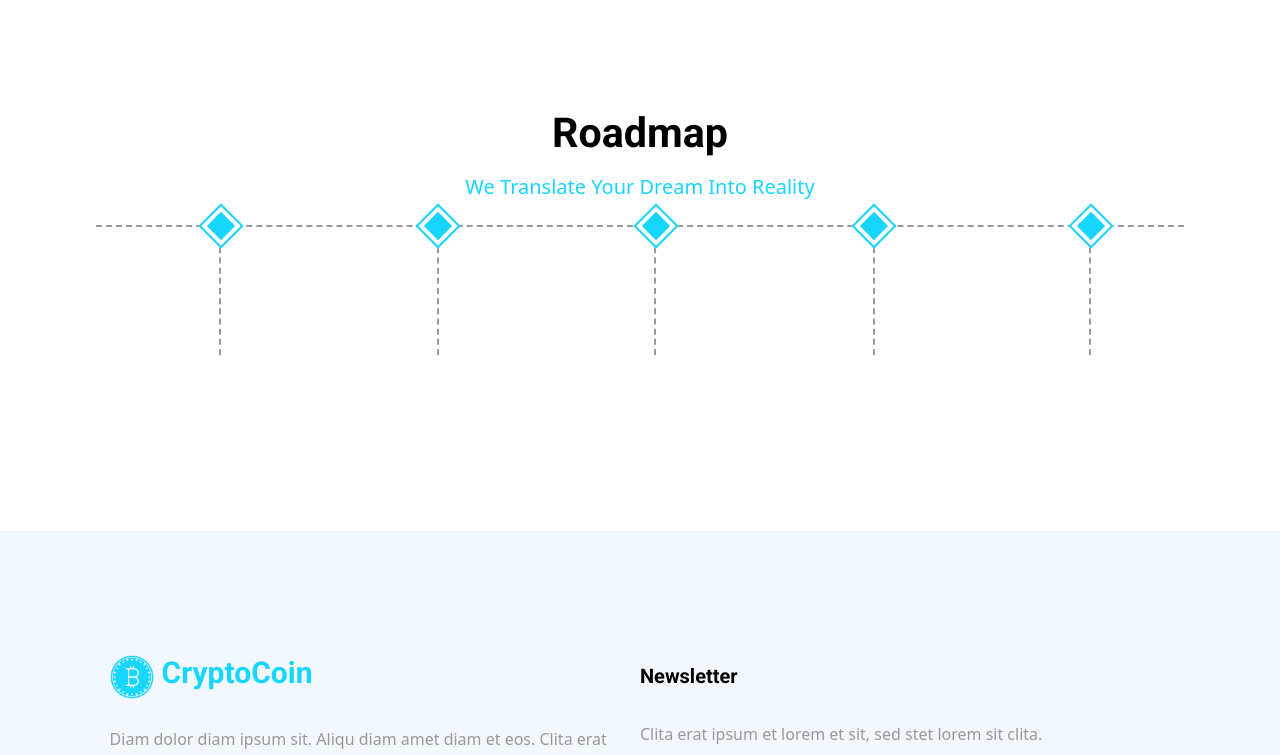
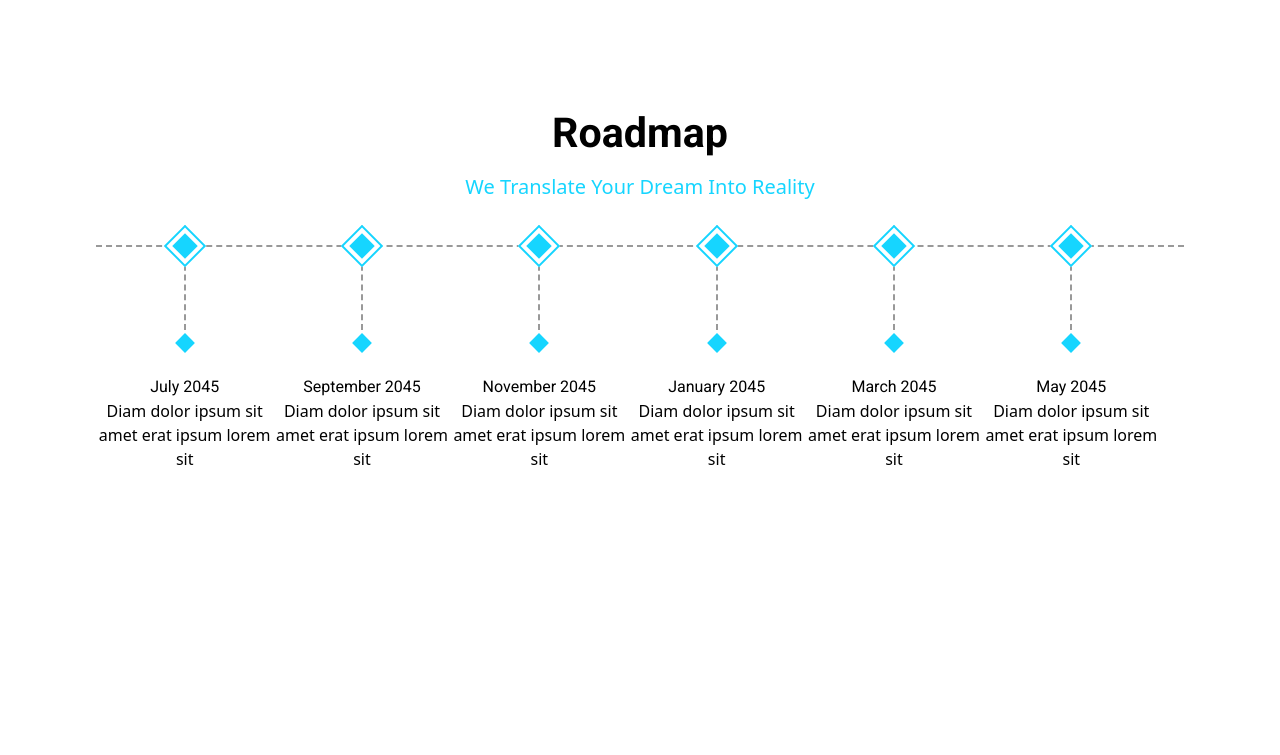
Before and after one commit to KaptainCS3/Crypto_Explore, a React (Vite) app in the folder Crypto_Explore/: page /roadmap in a window 1280 px wide. Shown: the part 577-1332 px from the top of the page. Built offline with nearby package versions, Linux system fonts and the light colour scheme.

Commit message:
copy paste makeup

```diff
--- a/Crypto_Explore/src/components/ListMaps.jsx
+++ b/Crypto_Explore/src/components/ListMaps.jsx
@@ -1,5 +1,5 @@
-import React from 'react'
-
+import React from "react";
+import roadmap from "../../roadmap";
 const ListMaps = () => {
   return (
     <>
@@ -10,40 +10,59 @@ const ListMaps = () => {
             <p className="text-[#16D5FF] text-xl mb-6">
               We Translate Your Dream Into Reality
             </p>
-            <div className="relative w-full border-dashed border-t-2 border-[#999] lg:flex">
-              <div>
-                <div className="absolute top-0 left-[11.3%] flex w-0 h-32 border-r-2 border-[#999] border-dashed -rotate-180">
-                </div>
-                <div className="bg-white absolute left-[10%] -top-[1.05rem] flex items-center justify-center w-8 h-8 border-2 border-[#16D5FF] rotate-45">
-                  <div className="w-5 h-5 bg-[#16D5FF]"></div>
+            {/* <div className="owl-carousel roadmap-carousel">
+              <div className="owl-stage-outer">
+                <div className="owl-stage">
+                  <div className="owl-item">
+                    <div className="roadmap-item">
+                      <div className="roadmap-point">
+                      </div>
+                      <h5>July 2045</h5>
+                      <span>Diam dolor ipsum sit amet erat ipsum lorem sit</span>
+                    </div>
+                  </div>
+                  <div className=".owl-carousel"></div>
+                  <div className=".owl-carousel"></div>
+                  <div className=".owl-carousel"></div>
+                  <div className=".owl-carousel"></div>
+                  <div className=".owl-carousel"></div>
+                  <div className=".owl-carousel"></div>
+                  <div className=".owl-carousel"></div>
+                  <div className=".owl-carousel"></div>
+                  <div className=".owl-carousel"></div>
+                  <div className=".owl-carousel"></div>
+                  <div className=".owl-carousel"></div>
                 </div>
               </div>
-              <div>
-                <div className="absolute top-0 left-[31.3%] flex w-0 h-32 border-r-2 border-[#999] border-dashed -rotate-180">
-                </div>
-                <div className="bg-white absolute left-[30%] -top-[1.05rem] flex items-center justify-center w-8 h-8 border-2 border-[#16D5FF] rotate-45">
-                  <div className="w-5 h-5 bg-[#16D5FF]"></div>
+            </div> */}
+
+            <div className="owl-carousel roadmap-carousel wow owl-loaded owl-drag">
+              <div className="owl-stage-outer">
+                <div className="owl-stage">
+                  <div className="owl-item cloned mr-6 flex">
+                    {roadmap.map((el) => (
+                      <div className="roadmap-item">
+                        <div className="roadmap-point">
+                          <span className="square"></span>
+                        </div>
+                        <h5>{el.date}</h5>
+                        <span>
+                          {el.comment}
+                        </span>
+                      </div>
+                    ))}
+                  </div>
                 </div>
               </div>
-              <div>
-                <div className="absolute top-0 left-[51.3%] flex w-0 h-32 border-r-2 border-[#999] border-dashed -rotate-180">
+              {/* <div className="owl-nav">
+                <div className="owl-prev">
+                  <i className="bi bi-chevron-left"></i>
                 </div>
-                <div className="bg-white absolute left-1/2 -top-[1.05rem] flex items-center justify-center w-8 h-8 border-2 border-[#16D5FF] rotate-45">
-                  <div className="w-5 h-5 bg-[#16D5FF]"></div>
+                <div className="owl-next">
+                  <i className="bi bi-chevron-right"></i>
                 </div>
               </div>
-              <div>
-                <div className="absolute top-0 left-[71.4%] flex w-0 h-32 border-r-2 border-[#999] border-dashed -rotate-180"></div>
-                <div className="bg-white absolute left-[70%] -top-[1.05rem] flex items-center justify-center w-8 h-8 border-2 border-[#16D5FF] rotate-45">
-                  <div className="w-5 h-5 bg-[#16D5FF]"></div>
-                </div>
-              </div>
-              <div>
-                <div className="absolute top-0 left-[91.3%] flex w-0 h-32 border-r-2 border-[#999] border-dashed -rotate-180"></div>
-                <div className="bg-white absolute left-[90%] -top-[1.05rem] flex items-center justify-center w-8 h-8 border-2 border-[#16D5FF] rotate-45">
-                  <div className="w-5 h-5 bg-[#16D5FF]"></div>
-                </div>
-              </div>
+              <div className="owl-dots disabled"></div> */}
             </div>
           </div>
         </div>
@@ -52,4 +71,4 @@ const ListMaps = () => {
   );
 };
 
-export default ListMaps
+export default ListMaps;
```
